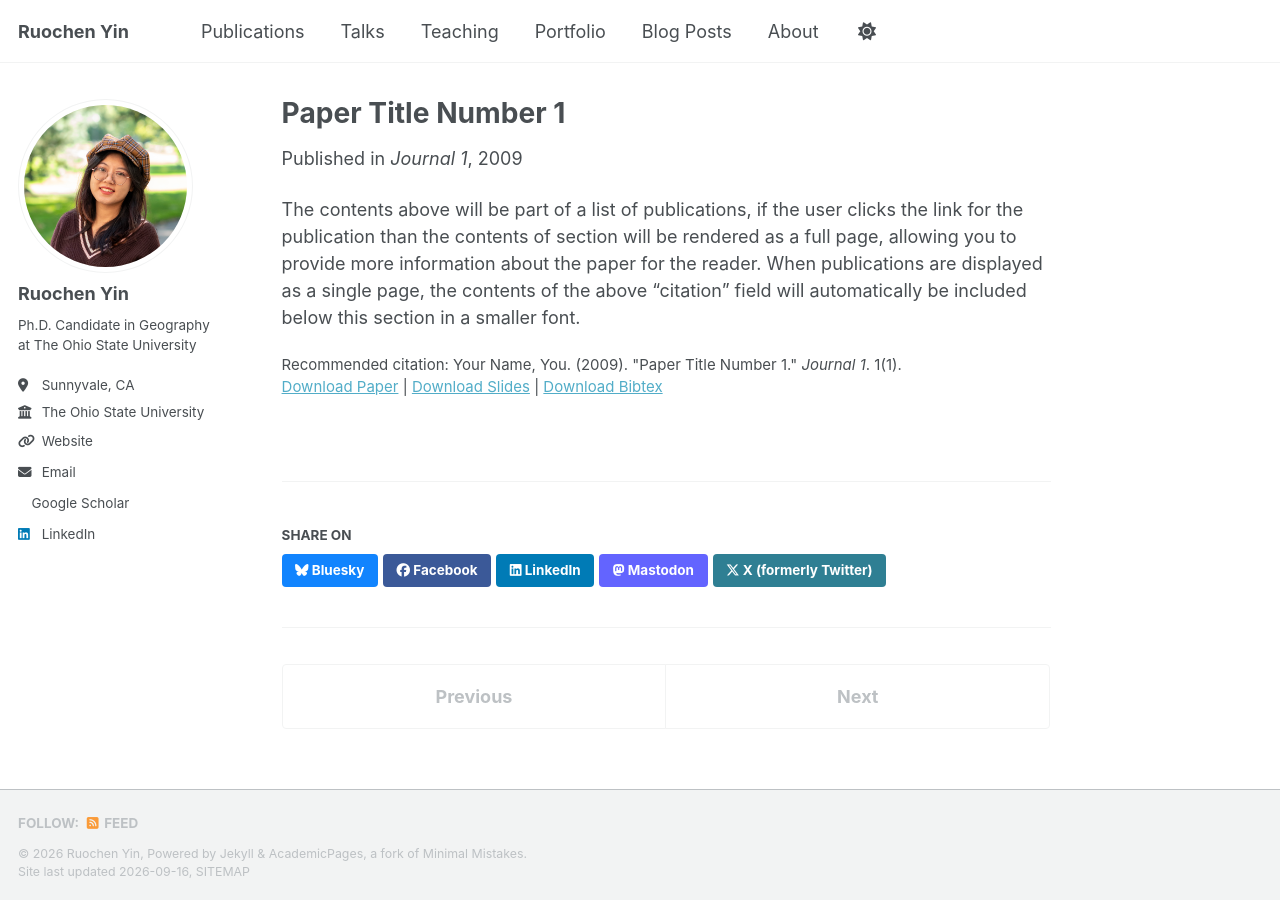
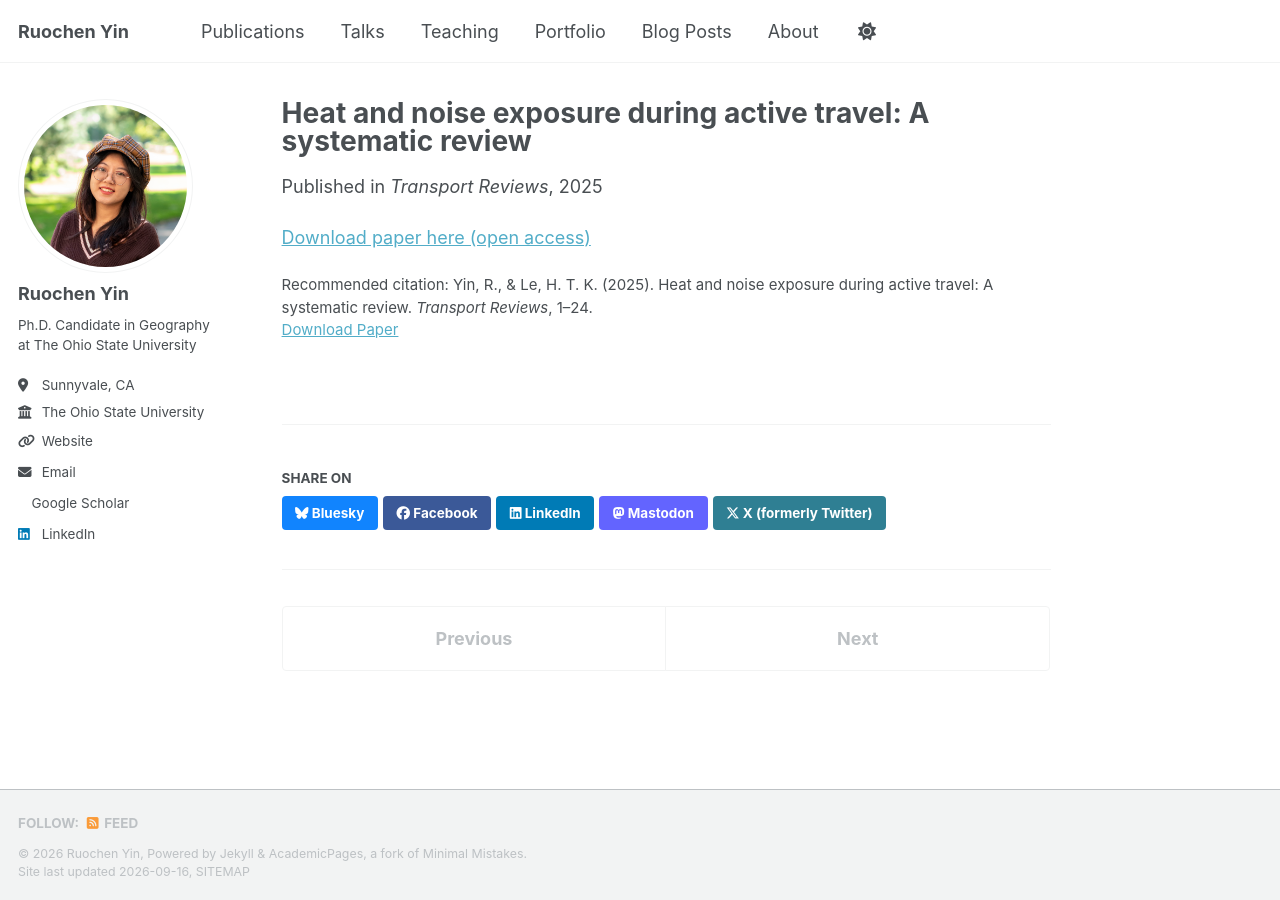
Before and after one commit to yrc001/yrc001.github.io, a Jekyll site: the page built from _publications/2009-10-01-paper-title-number-1.md, in a window 1280 px wide. Built offline with Jekyll 4.4.1, drawn with Linux system fonts in a browser that asks for light colours; a style sheet for code colours, icons or effects is not loaded.

Commit message:
Update 2025-01-01-heat-and-noise-review.md

```diff
--- a/_publications/2009-10-01-paper-title-number-1.md
+++ b/_publications/2009-10-01-paper-title-number-1.md
@@ -1,14 +1,13 @@
 ---
-title: "Paper Title Number 1"
+title: "Heat and noise exposure during active travel: A systematic review"
 collection: publications
 category: manuscripts
-permalink: /publication/2009-10-01-paper-title-number-1
-excerpt: 'This paper is about the number 1. The number 2 is left for future work.'
-date: 2009-10-01
-venue: 'Journal 1'
-slidesurl: 'https://academicpages.github.io/files/slides1.pdf'
-paperurl: 'https://academicpages.github.io/files/paper1.pdf'
-bibtexurl: 'https://academicpages.github.io/files/bibtex1.bib'
-citation: 'Your Name, You. (2009). &quot;Paper Title Number 1.&quot; <i>Journal 1</i>. 1(1).'
+permalink: /publication/2025-heat-noise-exposure-active-travel
+excerpt: 'A systematic review examining heat and noise exposure during active travel and their implications for travel behavior and well-being.'
+date: 2025-01-01
+venue: 'Transport Reviews'
+paperurl: 'https://doi.org/10.1080/01441647.2025.2577401'
+citation: 'Yin, R., & Le, H. T. K. (2025). Heat and noise exposure during active travel: A systematic review. <i>Transport Reviews</i>, 1–24.'
 ---
-The contents above will be part of a list of publications, if the user clicks the link for the publication than the contents of section will be rendered as a full page, allowing you to provide more information about the paper for the reader. When publications are displayed as a single page, the contents of the above "citation" field will automatically be included below this section in a smaller font.
+
+[Download paper here (open access)](https://doi.org/10.1080/01441647.2025.2577401)
```
